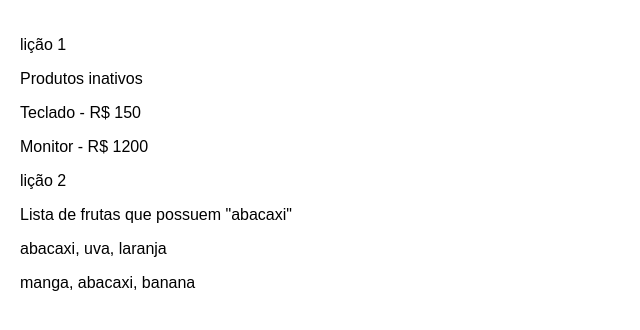
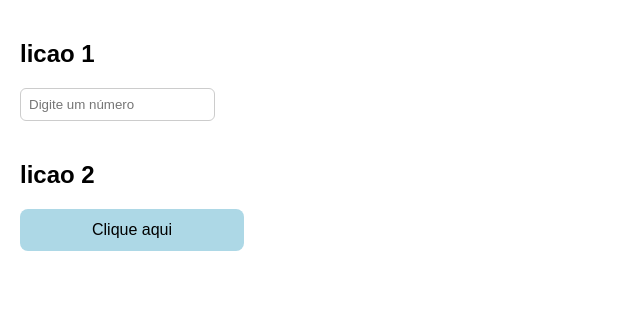
Before and after one commit to Lucasilva77/aulas-js-React, a React (Create React App) app: page / in a window 1280 px wide. Shown: the top 330 px of the page, without its empty margins (0-640 px from the left). Built offline with nearby package versions, Linux system fonts and the light colour scheme.

Commit message:
onclick e onchange

```diff
--- a/src/App.js
+++ b/src/App.js
@@ -1,48 +1,53 @@
-import React from "react";
+import { useState } from "react";
 
-export default function FilterExemplo() {
-  // 1 Lista de produtos com boolean
-  const lista = [
-    { id: 1, nome: "Notebook", preco: 3500, ativo: true },
-    { id: 2, nome: "Teclado", preco: 150, ativo: false },
-    { id: 3, nome: "Mouse", preco: 90, ativo: true },
-    { id: 4, nome: "Monitor", preco: 1200, ativo: false }
-  ];
+export default function App() {
+  const [valor, setValor] = useState("");
+  const mensagem = "Você conseguiu!";
 
-  // Filtra os inativos
-  const inativos = lista.filter(item => item.ativo === false);
-
-  // 2 Lista de frutas
-  const frutas = [
-    { id: 1, itens: ["abacaxi", "uva", "laranja"] },
-    { id: 2, itens: ["manga", "abacaxi", "banana"] },
-    { id: 3, itens: ["morango", "pera", "maçã"] }
-  ];
-
-  // Filtra os objetos que têm "abacaxi"
-  const comAbacaxi = frutas.filter(obj => obj.itens.includes("abacaxi"));
+  const handleChange = (e) => {
+    const digitado = Number(e.target.value); // transforma em número
+    const resultado = digitado + 4;
+    alert(`O resultado é: ${resultado}`);
+    setValor(e.target.value);
+  };
 
   return (
     <div style={{ padding: "20px", fontFamily: "Arial" }}>
-   <p>lição 1</p>
+      <h2>licao 1</h2>
+      <input
+        type="number"
+        value={valor}
+        onChange={handleChange}
+        placeholder="Digite um número"
+        style={{
+          padding: "8px",
+          border: "1px solid #ccc",
+          borderRadius: "6px",
+          marginBottom: "20px"
+        }}
+      />
 
-      <p>Produtos inativos</p>
-      <div>
-        {inativos.map(item => (
-          <p key={item.id}>
-            {item.nome} - R$ {item.preco}
-          </p>
-        ))}
-      </div>
-
-
-   <p>lição 2</p>
-      <p> Lista de frutas que possuem "abacaxi"</p>
-      <div>
-        {comAbacaxi.map(obj => (
-          <p key={obj.id}>{obj.itens.join(", ")}</p>
-        ))}
+      <h2>licao 2</h2>
+      <div
+        onClick={() => alert(mensagem)}
+        style={{
+          padding: "12px",
+          background: "lightblue",
+          cursor: "pointer",
+          width: "200px",
+          textAlign: "center",
+          borderRadius: "8px"
+        }}
+      >
+        Clique aqui
       </div>
     </div>
   );
 }
+
+
+//1 atvdd
+ //fzer um input com oncharge que a pessoa digitar ele vai somar com uma vareavel
+ //com valor 4 e vai retornar o alert com o resultado
+
+ //fazer onclick numa div com texto qualquer que retorne um alert o texto "voce conseguiu" de uma variavel
```
